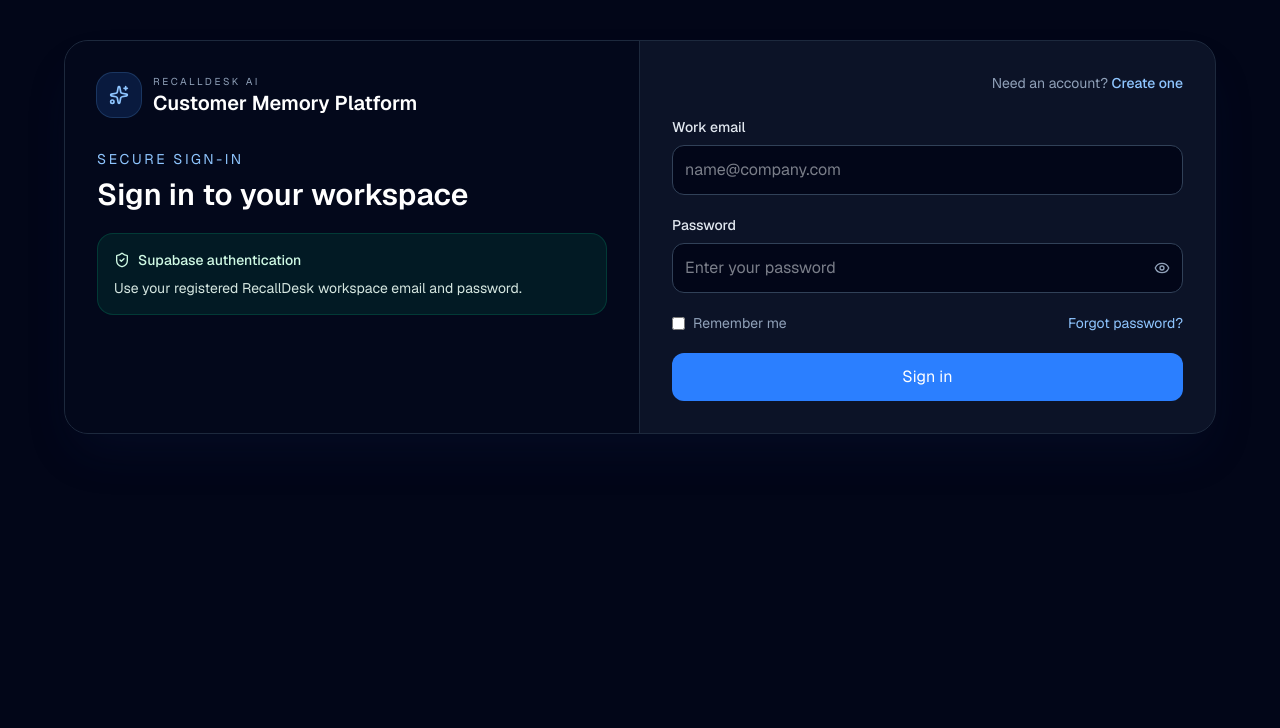
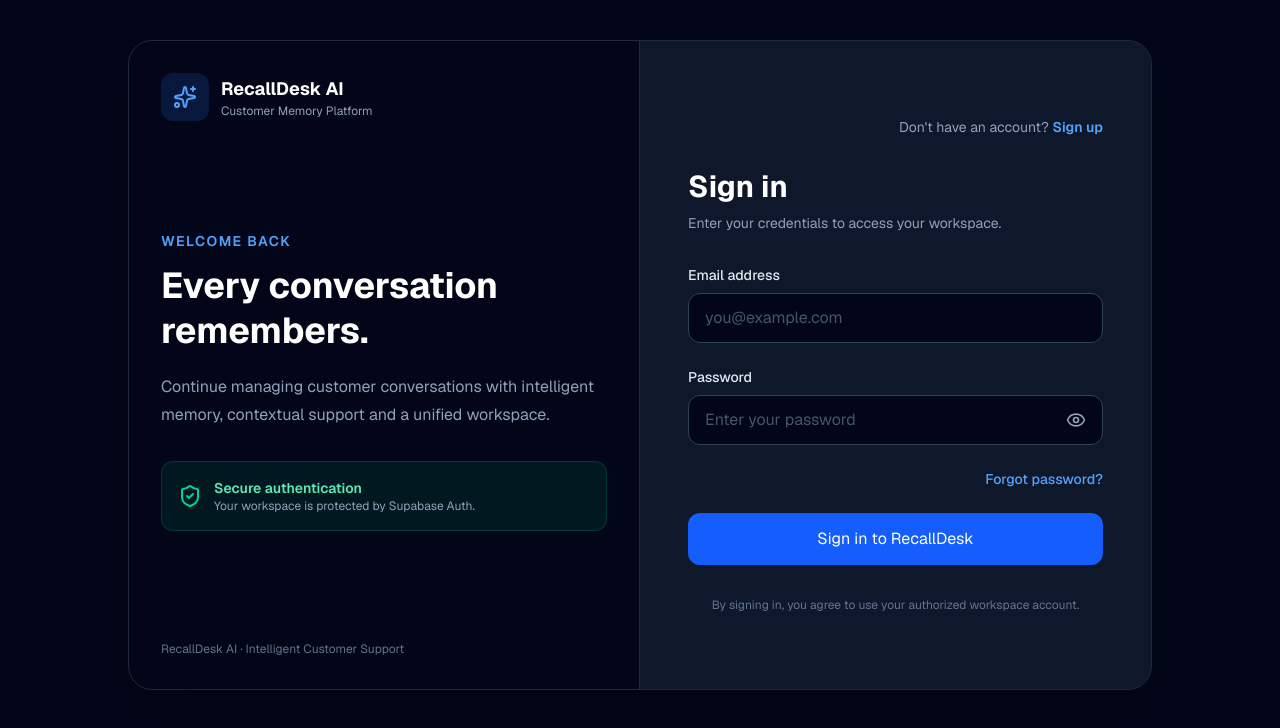
Before and after one commit to Abhishek2018Saxena/recalldesk-ai, a Next.js app: page /login in a window 1280 px wide. Shown: the top 728 px of the page. Built offline with nearby package versions, Linux system fonts and the light colour scheme; no server answers.

Commit message:
Update login page

```diff
--- a/src/app/login/page.tsx
+++ b/src/app/login/page.tsx
@@ -9,11 +9,11 @@ import { supabase } from '@/lib/supabase/client';
 export default function LoginPage() {
   const router = useRouter();
 
-  const [showPassword, setShowPassword] = useState(false);
   const [email, setEmail] = useState('');
   const [password, setPassword] = useState('');
+  const [showPassword, setShowPassword] = useState(false);
+  const [loading, setLoading] = useState(false);
   const [error, setError] = useState('');
-  const [loading, setLoading] = useState(false);
 
   const handleSubmit = async (event: FormEvent<HTMLFormElement>) => {
     event.preventDefault();
@@ -30,13 +30,16 @@ export default function LoginPage() {
     }
 
     if (!password || password.length < 8) {
-      setError('Please enter your password (at least 8 characters).');
+      setError('Password must contain at least 8 characters.');
       return;
     }
 
-    if (!supabase) {
+    // Verify Supabase client before making the request.
+    const client = supabase;
+
+    if (!client) {
       setError(
-        'Supabase is not configured. Check your environment variables and restart the application.'
+        'Supabase is not configured. Check NEXT_PUBLIC_SUPABASE_URL and NEXT_PUBLIC_SUPABASE_ANON_KEY in your environment.'
       );
       return;
     }
@@ -45,43 +48,52 @@ export default function LoginPage() {
 
     try {
       const { data, error: loginError } =
-        await supabase.auth.signInWithPassword({
+        await client.auth.signInWithPassword({
           email: normalizedEmail,
           password,
         });
 
       if (loginError) {
-        if (loginError.message.toLowerCase().includes('email not confirmed')) {
+        const message = loginError.message.toLowerCase();
+
+        if (message.includes('invalid api key') || message.includes('apikey')) {
           throw new Error(
-            'Your email is not confirmed yet. Please check your inbox or resend the confirmation email.'
+            'Invalid Supabase API key. Verify that your Project URL and Publishable key belong to the same Supabase project.'
           );
         }
 
-        if (loginError.message.toLowerCase().includes('invalid login credentials')) {
+        if (message.includes('email not confirmed')) {
           throw new Error(
-            'Invalid email or password. Check your details or create an account first.'
+            'Your email is not confirmed. Please check your inbox and confirm your account.'
+          );
+        }
+
+        if (message.includes('invalid login credentials')) {
+          throw new Error(
+            'Incorrect email or password. Please check your login details.'
           );
         }
 
         throw loginError;
       }
 
-      if (!data.session || !data.user) {
+      if (!data.user || !data.session) {
         throw new Error(
           'Login did not create a valid session. Please try again.'
         );
       }
 
+      // Navigate only after Supabase confirms successful authentication.
       router.replace('/dashboard');
       router.refresh();
 
     } catch (err) {
-      console.error('Login error:', err);
+      console.error('Supabase login error:', err);
 
       setError(
         err instanceof Error
           ? err.message
-          : 'Unable to sign in. Please try again.'
+          : 'Something went wrong while signing in. Please try again.'
       );
     } finally {
       setLoading(false);
@@ -90,59 +102,88 @@ export default function LoginPage() {
 
   return (
     <main className="min-h-screen bg-slate-950 px-4 py-10 text-slate-100">
-      <div className="mx-auto max-w-6xl overflow-hidden rounded-3xl border border-slate-800 bg-slate-900/80 shadow-2xl shadow-blue-950/20">
-        <div className="grid lg:grid-cols-2">
+      <div className="mx-auto grid min-h-[650px] max-w-5xl overflow-hidden rounded-3xl border border-slate-800 bg-slate-900 shadow-2xl lg:grid-cols-2">
 
-          <div className="border-b border-slate-800 bg-slate-950/80 p-8 lg:border-b-0 lg:border-r">
-            <div className="mb-8 flex items-center gap-3">
-              <div className="flex h-11 w-11 items-center justify-center rounded-2xl bg-blue-500/15 text-blue-300 ring-1 ring-blue-400/30">
-                <Sparkles className="h-5 w-5" />
+        {/* Left section */}
+        <section className="flex flex-col justify-between border-b border-slate-800 bg-slate-950 p-8 lg:border-b-0 lg:border-r">
+          <div>
+            <Link href="/" className="flex items-center gap-3">
+              <div className="rounded-xl bg-blue-500/15 p-3 text-blue-400">
+                <Sparkles className="h-6 w-6" />
               </div>
 
               <div>
-                <div className="text-[10px] uppercase tracking-[0.25em] text-slate-400">
+                <p className="text-lg font-bold text-white">
                   RecallDesk AI
+                </p>
+                <p className="text-xs text-slate-400">
+                  Customer Memory Platform
+                </p>
               </div>
-                <div className="text-xl font-semibold text-white">
-                  Customer Memory Platform
-                </div>
-              </div>
+            </Link>
           </div>
 
-            <div className="space-y-5">
+          <div className="my-12">
+            <p className="mb-3 text-sm font-semibold uppercase tracking-widest text-blue-400">
+              Welcome back
+            </p>
+
+            <h1 className="text-4xl font-bold leading-tight text-white">
+              Every conversation remembers.
+            </h1>
+
+            <p className="mt-5 max-w-md leading-7 text-slate-400">
+              Continue managing customer conversations with intelligent
+              memory, contextual support and a unified workspace.
+            </p>
+
+            <div className="mt-8 flex items-center gap-3 rounded-xl border border-emerald-500/20 bg-emerald-500/10 p-4">
+              <ShieldCheck className="h-6 w-6 shrink-0 text-emerald-400" />
               <div>
-                <div className="text-sm uppercase tracking-[0.18em] text-blue-300">
-                  Secure sign-in
-                </div>
-                <h1 className="mt-2 text-3xl font-semibold text-white">
-                  Sign in to your workspace
-                </h1>
-              </div>
-
-              <div className="rounded-2xl border border-emerald-500/20 bg-emerald-500/10 p-4 text-sm text-emerald-100">
-                <div className="flex items-center gap-2 font-medium">
-                  <ShieldCheck className="h-4 w-4" />
-                  Supabase authentication
-                </div>
-                <p className="mt-2 text-emerald-50/90">
-                  Use your registered RecallDesk workspace email and password.
+                <p className="text-sm font-semibold text-emerald-300">
+                  Secure authentication
+                </p>
+                <p className="text-xs text-slate-400">
+                  Your workspace is protected by Supabase Auth.
                 </p>
               </div>
             </div>
           </div>
 
-          <div className="p-8">
-            <div className="mb-6 text-right text-sm text-slate-400">
-              Need an account?{' '}
-              <Link href="/signup" className="font-medium text-blue-300">
-                Create one
+          <p className="text-xs text-slate-500">
+            RecallDesk AI · Intelligent Customer Support
+          </p>
+        </section>
+
+        {/* Login section */}
+        <section className="flex flex-col justify-center p-8 sm:p-12">
+          <div className="mb-8 text-right text-sm text-slate-400">
+            Don't have an account?{' '}
+            <Link
+              href="/signup"
+              className="font-semibold text-blue-400 hover:text-blue-300"
+            >
+              Sign up
             </Link>
           </div>
 
-            <form onSubmit={handleSubmit} className="space-y-5">
           <div>
-                <label htmlFor="email" className="mb-2 block text-sm font-medium text-slate-200">
-                  Work email
+            <h2 className="text-3xl font-bold text-white">
+              Sign in
+            </h2>
+
+            <p className="mt-2 text-sm text-slate-400">
+              Enter your credentials to access your workspace.
+            </p>
+          </div>
+
+          <form onSubmit={handleSubmit} className="mt-8 space-y-6">
+            <div>
+              <label
+                htmlFor="email"
+                className="mb-2 block text-sm font-medium text-slate-200"
+              >
+                Email address
               </label>
 
               <input
@@ -151,58 +192,56 @@ export default function LoginPage() {
                 type="email"
                 autoComplete="email"
                 required
+                disabled={loading}
                 value={email}
                 onChange={(event) => setEmail(event.target.value)}
-                  disabled={loading}
-                  className="w-full rounded-xl border border-slate-700 bg-slate-950 px-3 py-3 text-slate-100 outline-none transition focus:border-blue-500"
-                  placeholder="name@company.com"
+                placeholder="you@example.com"
+                className="w-full rounded-xl border border-slate-700 bg-slate-950 px-4 py-3 text-white outline-none transition placeholder:text-slate-600 focus:border-blue-500"
               />
             </div>
 
             <div>
-                <label htmlFor="password" className="mb-2 block text-sm font-medium text-slate-200">
+              <label
+                htmlFor="password"
+                className="mb-2 block text-sm font-medium text-slate-200"
+              >
                 Password
               </label>
 
-                <div className="flex items-center rounded-xl border border-slate-700 bg-slate-950 px-3 py-3 focus-within:border-blue-500">
+              <div className="flex items-center rounded-xl border border-slate-700 bg-slate-950 px-4 focus-within:border-blue-500">
                 <input
                   id="password"
                   name="password"
                   type={showPassword ? 'text' : 'password'}
                   autoComplete="current-password"
                   required
+                  disabled={loading}
                   value={password}
                   onChange={(event) => setPassword(event.target.value)}
-                    disabled={loading}
-                    className="w-full bg-transparent text-slate-100 outline-none"
                   placeholder="Enter your password"
+                  className="w-full bg-transparent py-3 text-white outline-none placeholder:text-slate-600"
                 />
 
                 <button
                   type="button"
-                    onClick={() => setShowPassword((value) => !value)}
-                    className="ml-2 text-slate-400"
+                  onClick={() => setShowPassword((current) => !current)}
+                  className="ml-2 text-slate-400 hover:text-white"
                   aria-label={showPassword ? 'Hide password' : 'Show password'}
                 >
                   {showPassword ? (
-                      <EyeOff className="h-4 w-4" />
+                    <EyeOff className="h-5 w-5" />
                   ) : (
-                      <Eye className="h-4 w-4" />
+                    <Eye className="h-5 w-5" />
                   )}
                 </button>
               </div>
             </div>
 
-              <div className="flex items-center justify-between text-sm text-slate-400">
-                <label className="flex items-center gap-2">
-                  <input
-                    type="checkbox"
-                    className="rounded border-slate-600 bg-slate-900"
-                  />
-                  Remember me
-                </label>
-
-                <Link href="/forgot-password" className="text-blue-300">
+            <div className="flex justify-end">
+              <Link
+                href="/forgot-password"
+                className="text-sm font-medium text-blue-400 hover:text-blue-300"
+              >
                 Forgot password?
               </Link>
             </div>
@@ -210,7 +249,7 @@ export default function LoginPage() {
             {error && (
               <div
                 role="alert"
-                  className="rounded-xl border border-rose-500/30 bg-rose-500/10 px-3 py-3 text-sm text-rose-200"
+                className="rounded-xl border border-red-500/30 bg-red-500/10 p-4 text-sm text-red-300"
               >
                 {error}
               </div>
@@ -219,14 +258,16 @@ export default function LoginPage() {
             <button
               type="submit"
               disabled={loading}
-                className="w-full rounded-xl bg-blue-500 px-4 py-3 text-sm font-medium text-white transition hover:bg-blue-400 disabled:cursor-not-allowed disabled:opacity-70"
+              className="w-full rounded-xl bg-blue-600 px-4 py-3.5 font-semibold text-white transition hover:bg-blue-500 disabled:cursor-not-allowed disabled:opacity-60"
             >
-                {loading ? 'Signing in…' : 'Sign in'}
+              {loading ? 'Signing in...' : 'Sign in to RecallDesk'}
             </button>
           </form>
-          </div>
 
-        </div>
+          <p className="mt-8 text-center text-xs text-slate-500">
+            By signing in, you agree to use your authorized workspace account.
+          </p>
+        </section>
       </div>
     </main>
   );
```
Lines whose indentation alone changed are shown as unchanged.
